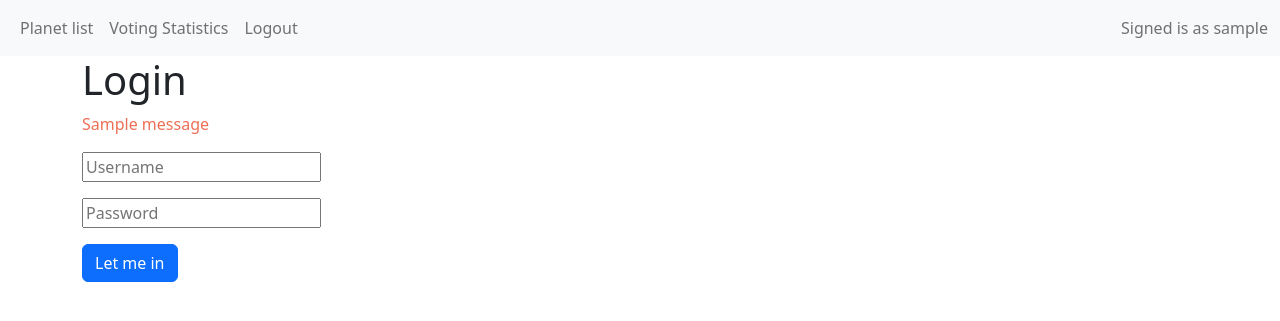
After one commit to aneta-k/API-Wars, a Flask app: page /login in a window 1280 px wide. The commit adds this page. Shown: the top 321 px of the page. Run offline with Flask 2, Linux system fonts and the light colour scheme; the visitor is signed in with stand-in values (Sample User, id 1); one stand-in notice (Sample message) is shown.

Commit message:
register, login, logout, database for users, password handling

```diff
--- a/server.py
+++ b/server.py
@@ -1,11 +1,60 @@
-from flask import Flask, render_template, request, redirect, url_for
+from flask import Flask, render_template, request, redirect, url_for, session, flash
+import os
+import data_handler
+import password_handler
 
 app = Flask(__name__)
+
+app.secret_key = os.environ.get('APP_SECRET_KEY')
 
 
 @app.route('/')
 def home():
-    return render_template('index.html')
+    if 'username' not in session:
+        session['username'] = None
+    return render_template('index.html', user=session['username'])
+
+
+@app.route('/register', methods=['GET', 'POST'])
+def register():
+    if request.method == 'POST':
+        username = request.form['username']
+        password = request.form['password']
+        user = data_handler.get_user_from_username(username)
+        if not username or not password:
+            flash('Error: Please, fill in both fields!')
+            return redirect(url_for('register'))
+        if user:
+            flash('Error: Username already exists, please choose another one!')
+            return redirect(url_for('register'))
+        password_hash = password_handler.hash_password(password)
+        data_handler.register_new_user(username, password_hash)
+        flash("Successful registration. Log in to continue!")
+        return redirect(url_for('login'))
+    return render_template('register.html', user=session['username'])
+
+
+@app.route('/login', methods=["GET", "POST"])
+def login():
+    if request.method == 'POST':
+        username = request.form['username']
+        password = request.form['password']
+        user = data_handler.get_user_from_username(username)
+        if user:
+            if password_handler.verify_password(password, user['password']):
+                session['username'] = username
+                return redirect(url_for('home'))
+            else:
+                flash("Error: Wrong username or password!")
+        else:
+            flash("Error: Wrong username or password!")
+    return render_template('login.html', user=session['username'])
+
+
+@app.route('/logout')
+def logout():
+    session.pop('username', None)
+    return redirect(url_for('home'))
 
 
 if __name__ == "__main__":
--- a/static/css/styles.css
+++ b/static/css/styles.css
@@ -1,3 +1,7 @@
 .table-responsive {
     margin-top: 20px;
 }
+
+.error-p {
+    color: #ee6f57;
+}
--- a/templates/base.html
+++ b/templates/base.html
@@ -25,19 +25,23 @@
                 <li class="nav-item">
                     <a class="nav-link" href="#">Voting Statistics</a>
                 </li>
+            {% if user == None %}
                 <li class="nav-item">
-                    <a class="nav-link" href="#">Registration</a>
+                    <a class="nav-link" href="{{ url_for('register') }}">Registration</a>
                 </li>
                 <li class="nav-item">
-                    <a class="nav-link" href="#">Login</a>
+                    <a class="nav-link" href="{{ url_for('login') }}">Login</a>
                 </li>
+            </ul>
+            {% else %}
                 <li class="nav-item">
-                    <a class="nav-link" href="#">Logout</a>
+                    <a class="nav-link" href="{{ url_for('logout') }}">Logout</a>
                 </li>
             </ul>
             <span class="navbar-text">
-                Signed is as XX XXX
+                Signed is as {{ user }}
             </span>
+            {% endif %}
         </div>
     </div>
 </nav>
--- /dev/null
+++ b/templates/login.html
@@ -0,0 +1,27 @@
+{% extends "base.html" %}
+
+{% block title %}
+    Login
+{% endblock %}
+
+{% block content %}
+
+<div>
+    <h1>Login</h1>
+
+    {% with messages = get_flashed_messages() %}
+        {% if messages %}
+            {% for message in messages %}
+                <p class="error-p">{{ message }}</p>
+            {% endfor %}
+        {% endif %}
+    {% endwith %}
+
+    <form action="{{ url_for('login') }}" method="post">
+        <p><input type="text" name="username" placeholder="Username"/></p>
+        <p><input type="password" name="password" placeholder="Password"/></p>
+        <p><button type="submit" class="btn btn-primary btn-block">Let me in</button></p>
+    </form>
+</div>
+
+{% endblock %}
```
Also changed, not shown: data/init_data.sql (added, +12 -0 lines), data_handler.py (added, +19 -0 lines), database_common.py (added, +50 -0 lines), password_handler.py (added, +12 -0 lines), templates/register.html (added, +25 -0 lines).
